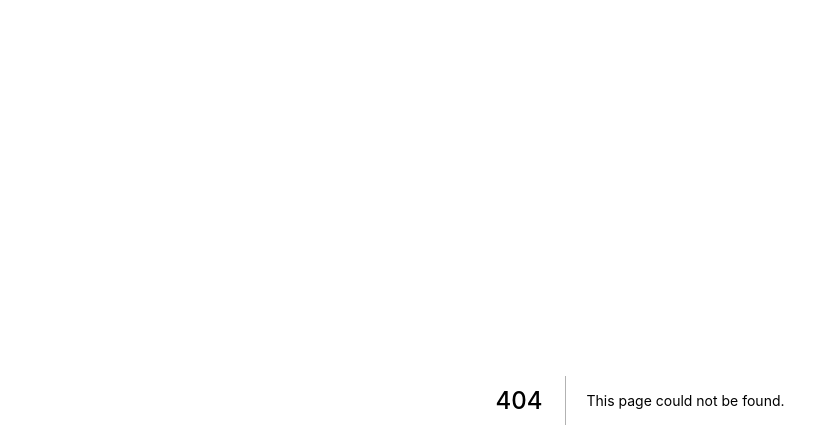
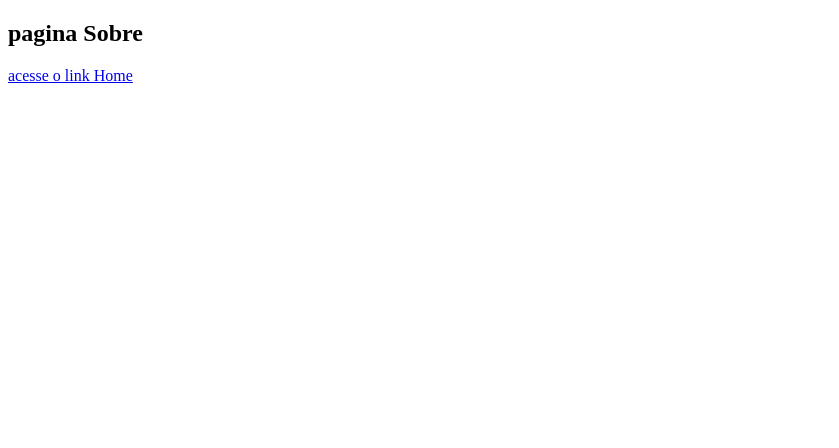
Before and after one commit to Gleison-Alves/br-colis-reimaginado, a Next.js app: page /sobre in a window 1280 px wide. Before the commit this address had no page. Shown: the top 448 px of the page, without its empty margins (0-839 px from the left). Built offline with nearby package versions, Linux system fonts and the light colour scheme.

Commit message:
nova página

```diff
--- a/pages/index.js
+++ b/pages/index.js
@@ -3,7 +3,8 @@ import { useState } from 'react';
 function Home(){
 return (
 <div>
-    <h2 style="color: red">Um novo teste</h2>
+    <h2>Home</h2>
+    <a href="/sobre">acesse o link sobre</a>
 </div>
 )
 
--- /dev/null
+++ b/pages/sobre.js
@@ -0,0 +1,13 @@
+import { useState } from 'react';
+
+function Sobre(){
+return (
+<div>
+    <h2>pagina Sobre</h2>
+    <a href="/index">acesse o link Home</a>
+</div>
+)
+
+}
+
+export default Sobre
```
